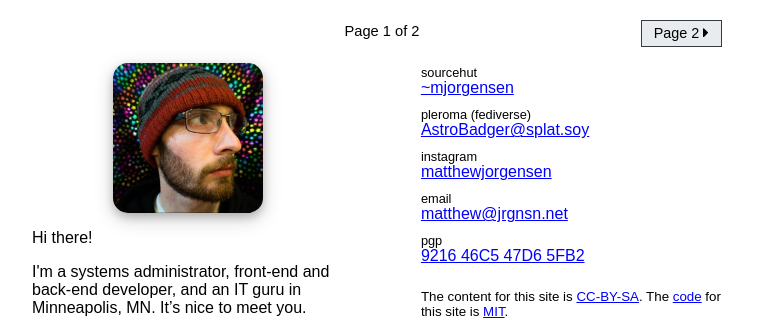
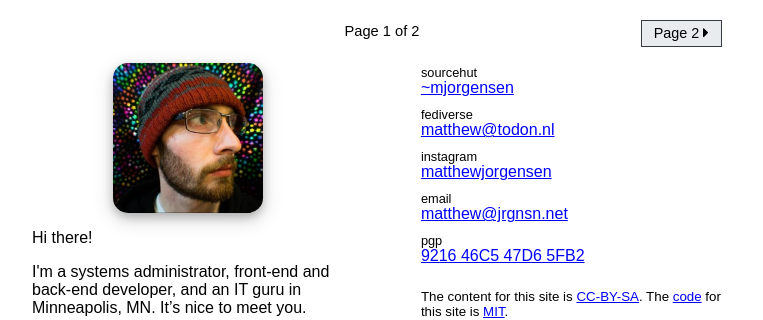
Before and after one commit to prplecake/jrgnsn.net, a Jekyll site: the page built from index.html, in a window 1280 px wide. Shown: the part 1375-1695 px from the top of the page, without its empty margins (258-1021 px from the left). Built offline with Jekyll 4.4.1, drawn with Linux system fonts in a browser that asks for light colours; the list of posts is cut into pages by our own code.

Commit message:
Update social links

```diff
--- a/_includes/widget-external-links.html
+++ b/_includes/widget-external-links.html
@@ -4,8 +4,8 @@
     <a href="https://git.sr.ht/~mjorgensen">~mjorgensen</a>
   </p>
   <p>
-    <span class="context">pleroma (fediverse)</span>
-    <a href="https://splat.soy/AstroBadger">AstroBadger@splat.soy</a>
+    <span class="context">fediverse</span>
+    <a href="https://todon.nl/@matthew">matthew@todon.nl</a>
   </p>
   <p>
     <span class="context">instagram</span>
```
